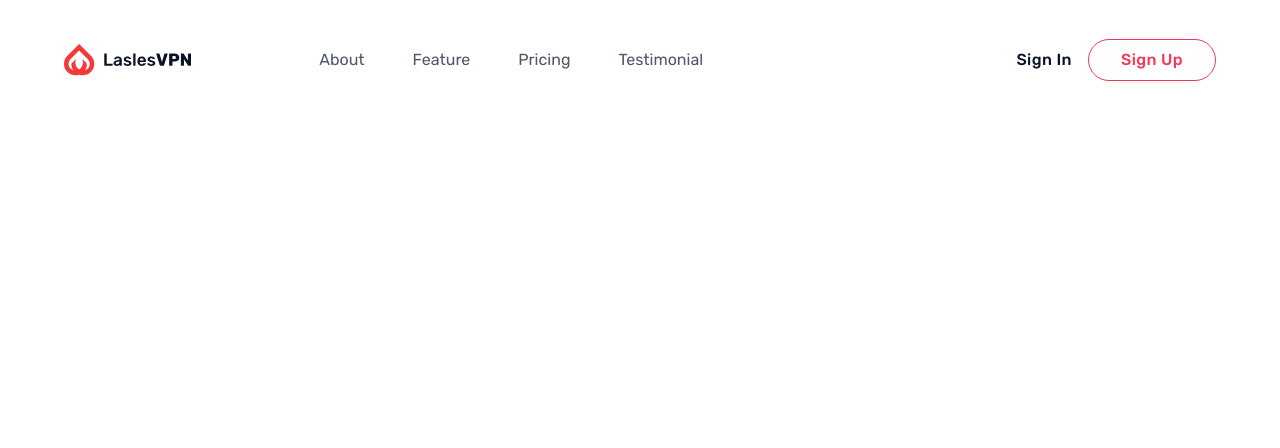
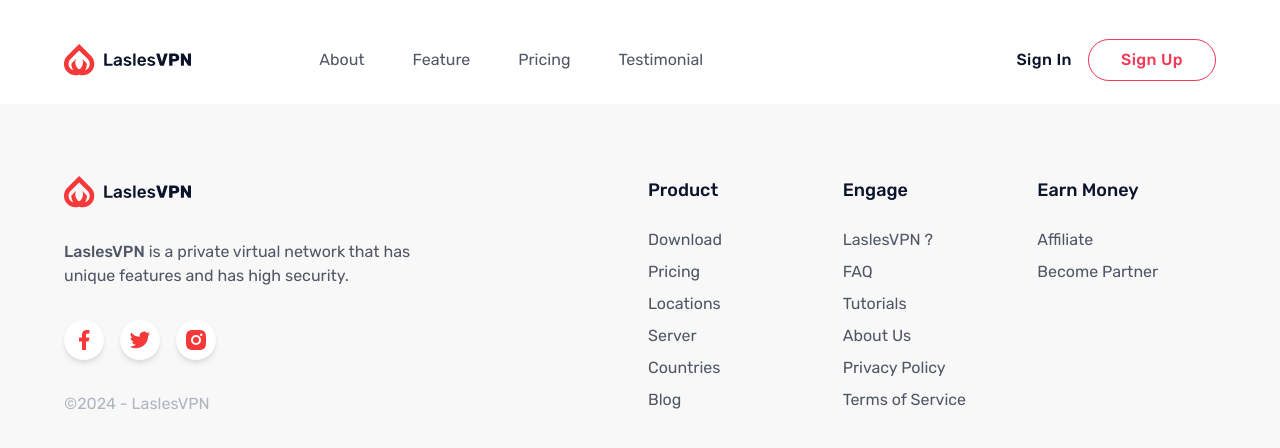
Before and after one commit to SoniSaga/lasles-vpn, a Next.js app: page / in a window 1280 px wide. Shown: the top 448 px of the page. Built offline with nearby package versions, Linux system fonts and the light colour scheme.

Commit message:
Adding footer

```diff
--- /dev/null
+++ b/src/components/Layout/Footer.js
@@ -0,0 +1,104 @@
+import React from "react";
+import { ReactSVG } from "react-svg";
+const Footer = () => {
+
+  return (
+
+    <div className="bg-white-300  pt-44 pb-24">
+      <div className="max-w-screen-xl w-full mx-auto px-16 grid grid-col grid-cols-12 gap-4">
+        <div className=" col-start-1 col-end-5 flex flex-col ">
+
+          <ReactSVG src="assets/Logo.svg" beforeInjection={(svg) => {
+            svg.setAttribute('class', 'h-8 w-auto mb-8');
+          }} />
+          <p className="mb-8">
+            <strong className="font-bold font-medium">LaslesVPN</strong> is a private
+            virtual network that has unique features and has high security.
+          </p>
+          <div className="flex flex-row -mx-2 mb-8">
+            <div className="flex rounded-full bg-white-500 p-2 shadow-md items-center mx-2">
+              <ReactSVG src="assets/Icon/facebook.svg" beforeInjection={(svg) => {
+                svg.setAttribute('class', 'h6 w6');
+              }} />
+            </div>
+            <div className="flex rounded-full bg-white-500 p-2  shadow-md items-center mx-2">
+              <ReactSVG src="assets/Icon/twitter.svg" beforeInjection={(svg) => {
+                svg.setAttribute('class', 'h6 w6');
+              }} />
+            </div>
+            <div className="flex rounded-full bg-white-500 p-2  shadow-md items-center mx-2">
+              <ReactSVG src="assets/Icon/instagram.svg" beforeInjection={(svg) => {
+                svg.setAttribute('class', 'h6 w6');
+              }} />
+            </div>
+          </div>
+          <p className="text-gray-400">©{new Date().getFullYear()} - LaslesVPN</p>
+        </div>
+        <div className=" row-span-2 sm:col-span-2 sm:col-start-7 sm:col-end-9 flex flex-col">
+          <p className="text-black-600 mb-4 font-medium text-lg">Product</p>
+          <ul className="text-black-500 ">
+            <li className="my-2 hover:text-orange-500 cursor-pointer transition-all">
+              Download{" "}
+            </li>
+            <li className="my-2 hover:text-orange-500 cursor-pointer transition-all">
+              Pricing{" "}
+            </li>
+            <li className="my-2 hover:text-orange-500 cursor-pointer transition-all">
+              Locations{" "}
+            </li>
+            <li className="my-2 hover:text-orange-500 cursor-pointer transition-all">
+              Server{" "}
+            </li>
+            <li className="my-2 hover:text-orange-500 cursor-pointer transition-all">
+              Countries{" "}
+            </li>
+            <li className="my-2 hover:text-orange-500 cursor-pointer transition-all">
+              Blog{" "}
+            </li>
+          </ul>
+        </div>
+        <div className="row-span-2 sm:col-span-2 sm:col-start-9 sm:col-end-11 flex flex-col">
+          <p className="text-black-600 mb-4 font-medium text-lg">Engage</p>
+          <ul className="text-black-500">
+            <li className="my-2 hover:text-orange-500 cursor-pointer transition-all">
+              LaslesVPN ?{" "}
+            </li>
+            <li className="my-2 hover:text-orange-500 cursor-pointer transition-all">
+              FAQ{" "}
+            </li>
+            <li className="my-2 hover:text-orange-500 cursor-pointer transition-all">
+              Tutorials{" "}
+            </li>
+            <li className="my-2 hover:text-orange-500 cursor-pointer transition-all">
+              About Us{" "}
+            </li>
+            <li className="my-2 hover:text-orange-500 cursor-pointer transition-all">
+              Privacy Policy{" "}
+            </li>
+            <li className="my-2 hover:text-orange-500 cursor-pointer transition-all">
+              Terms of Service{" "}
+            </li>
+          </ul>
+        </div>
+        <div className="row-span-2 sm:col-span-2 sm:col-start-11 sm:col-end-13 flex flex-col">
+          <p className="text-black-600 mb-4 font-medium text-lg">Earn Money</p>
+          <ul className="text-black-500">
+            <li className="my-2 hover:text-orange-500 cursor-pointer transition-all">
+              Affiliate{" "}
+            </li>
+            <li className="my-2 hover:text-orange-500 cursor-pointer transition-all">
+              Become Partner{" "}
+            </li>
+          </ul>
+        </div>
+      </div>
+
+    </div>
+
+
+  );
+
+};
+
+
+export default Footer;
--- /dev/null
+++ b/src/components/Layout/Layout.js
@@ -0,0 +1,15 @@
+import React from "react";
+import Footer from "./Footer";
+import Header from "./Header";
+
+const Layout = ({children}) => {
+    return (
+        <>
+        <Header/>
+        {children}
+        <Footer/>
+        </>
+    );
+};
+
+export default Layout
--- a/src/pages/index.js
+++ b/src/pages/index.js
@@ -1,10 +1,11 @@
 import React from "react";
 import Header from "../components/Layout/Header";
+import Layout from "../components/Layout/Layout";
 
 export default function Home() {
   return (
     <>
-        <Header />
+        <Layout />
     </>
   );
 }
```
